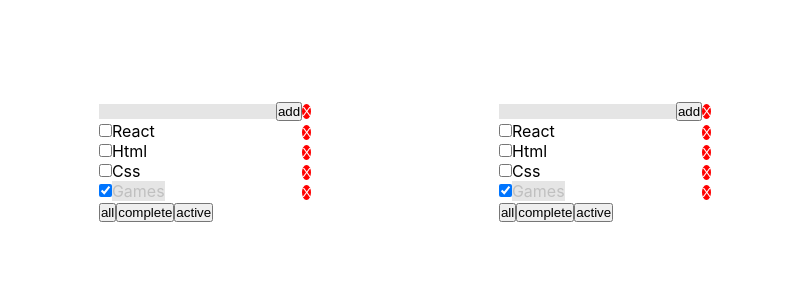
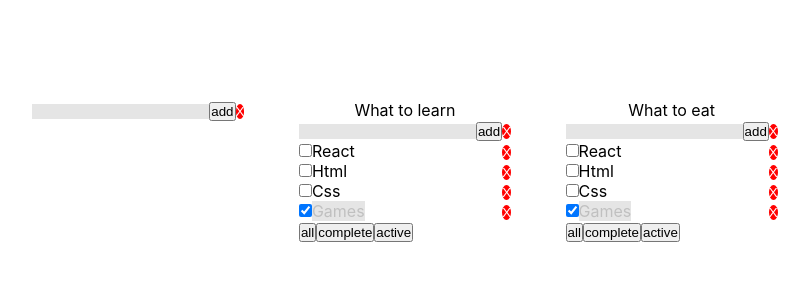
Before and after one commit to whoknow117/TypeScriptTodoList, a React (Create React App) app: page / in a window 1280 px wide. Shown: the top 300 px of the page, without its empty margins (235-1044 px from the left). Built offline with nearby package versions, Linux system fonts and the light colour scheme.

Commit message:
addTodoList

```diff
--- a/src/App.tsx
+++ b/src/App.tsx
@@ -3,6 +3,7 @@ import React, {ChangeEvent, useState} from 'react';
 import './App.css';
 import TodoList from "./components/TodoList/TodoAffairs";
 import {v1} from "uuid";
+import TodoInput from "./components/TodoList/TodoInput/TodoInput";
 
 
 export type DefaultTasksType = {
@@ -94,11 +95,21 @@ function App() {
         tasks[todoListID] = [ newTask,...tasks[todoListID]]
         setTasks({...tasks})
     }
+    const addTodoList = (title: string) => {
+        const newTodoListID: string = v1()
+        const newTodoList: TodoListType = {
+            id: newTodoListID,
+            title: title,
+            filter: "all"
+        }
+        setTodoLists(todoLists=>[  ...todoLists,newTodoList])
+        setTasks(tasks => ({...tasks,[newTodoListID]:[]}))
+    }
 
     return (
 
         <div className="App">
-
+            <TodoInput addItem={addTodoList}/>
             {todoLists.map( tl => {
 
                 let todoListTasks = tasks[tl.id]
@@ -111,9 +122,12 @@ function App() {
 
 
                 return (
+                  <div>
+
                       <TodoList
                           todoID={tl.id}
                           key={tl.id}
+                          title={tl.title}
                           tasks={todoListTasks}
                           changeFilter={changeFilter}
                           deleteCallBack={deleteCallBack}
@@ -121,6 +135,7 @@ function App() {
                           changeTaskStatus={changeTaskStatus}
                           removeTodoList={removeTodoList}
                       />
+                  </div>
                  )
             })}
 
--- a/src/components/TodoList/TodoAffairs.tsx
+++ b/src/components/TodoList/TodoAffairs.tsx
@@ -13,15 +13,17 @@ export type TodoListType = {
     addTask: (title: string, todoListID: string) => void
     changeTaskStatus : (taskID: string, isDone: boolean, todoListID: string) => void
     todoID: string
+    title: string
     removeTodoList: (todoListID: string) => void
 }
 
-const TodoList: React.FC<TodoListType> = ({removeTodoList, todoID,tasks, changeTaskStatus,addTask, deleteCallBack, changeFilter }) => {
+const TodoList: React.FC<TodoListType> = ({title, removeTodoList, todoID,tasks, changeTaskStatus,addTask, deleteCallBack, changeFilter }) => {
 
-    const [error, setError] = useState<string>("");
+    const addItem = (title: string) => {addTask(title,todoID)}
 
     return <div className={classes.todoWrapper}>
-        <TodoInput removeTodoList={removeTodoList} todoID={todoID} setError={setError} error={error} addTask={addTask}/>
+        {title}
+        <TodoInput       addItem={addItem}/>
         {tasks.map(t => <Affairs
             key={t.id}
             changeTaskStatus={changeTaskStatus}
@@ -30,7 +32,7 @@ const TodoList: React.FC<TodoListType> = ({removeTodoList, todoID,tasks, changeT
             deleteCallBack={deleteCallBack}
         />)}
         <TodoButtons todoID={todoID} changeFilter={changeFilter}/>
-        { error && <span>error</span>}
+
 
     </div>
 }
--- a/src/components/TodoList/TodoInput/TodoInput.tsx
+++ b/src/components/TodoList/TodoInput/TodoInput.tsx
@@ -6,32 +6,29 @@ import SupperButton from "../../common/SuperButton/SupperButton";
 
 
 
+export type TodoInputType = {
 
-export type TodoInputType = {
-    addTask: (title: string, todoListID: string) => void
-    setError: (error: string) => void
-    error?: string
-    todoID: string
-    removeTodoList: (todoListID: string) => void
+    addItem: (title: string ) => void
+
+
 }
 
-const TodoInput:React.FC<TodoInputType> = ({removeTodoList, todoID, error,setError ,addTask}) => {
+const TodoInput: React.FC<TodoInputType> = ({   addItem}) => {
 
     const [title, setTitle] = useState<string>("")
+    const [error, setError] = useState<string>("")
 
-    const addAffair = () => {
+    const addItm = () => {
 
-        if (title.trim() !== ""){
-            addTask(title.trim(),todoID)
+        if (title.trim() !== "") {
+            addItem(title.trim() )
             setTitle("")
-        }
-
-        else setError("error")
+        } else setError("error")
 
     }
 
 
-    const removeTodoCallback = () => {removeTodoList(todoID)};
+
     const changeTitle = (e: ChangeEvent<HTMLInputElement>) => {
         setError("")
         setTitle(e.currentTarget.value)
@@ -39,11 +36,11 @@ const TodoInput:React.FC<TodoInputType> = ({removeTodoList, todoID, error,setErr
 
     return <div className={classes.todoWrapper}>
 
-        {/*<input value={title} onChange={changeTitle } type="text"/>*/}
+
         <SupperInput error={error} value={title} onChange={changeTitle}/>
-        {/*<button onClick={addAffair}>add</button>*/}
-        <SupperButton onClick={addAffair}>add</SupperButton>
-        <SupperButton red onClick={removeTodoCallback}>X</SupperButton>
+        <SupperButton onClick={addItm}>add</SupperButton>
+        <SupperButton red  >X</SupperButton>
+        {error ? <span>error</span> : ""}
 
 
     </div>
```
Lines whose indentation alone changed are shown as unchanged.
